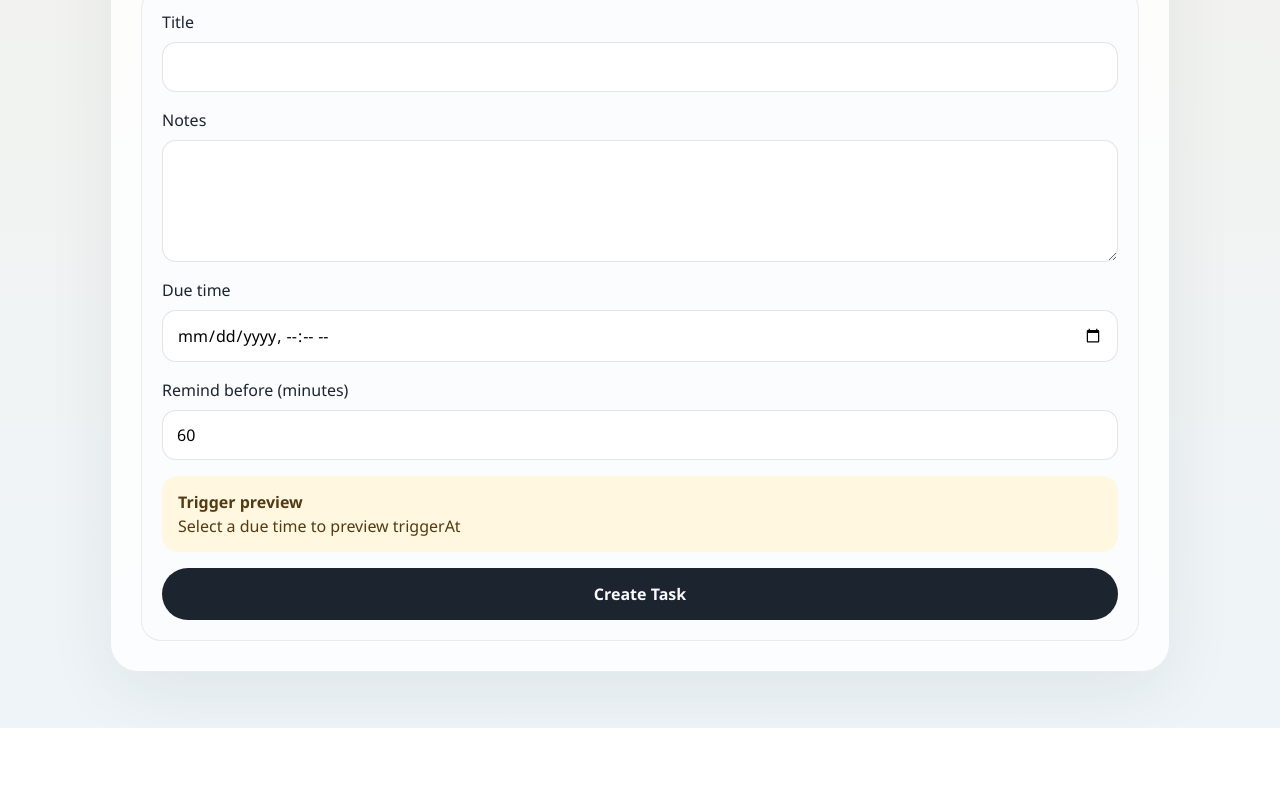
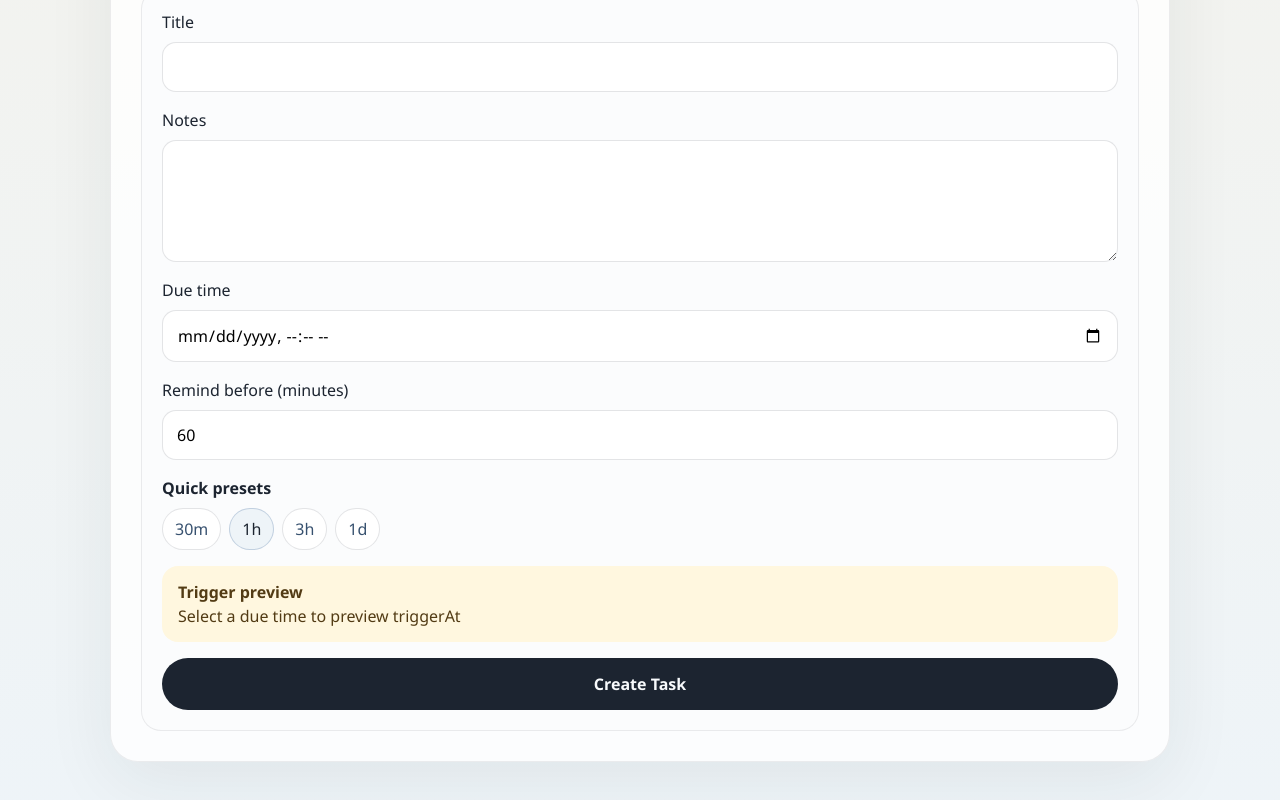
Before and after one commit to mordenkainennn/ZenWhen, a Vue app: page /tasks/new in a window 1280 px wide. Shown: the part 737-1537 px from the top of the page. Before the commit the page ends 1465 px from the top, so only its background shows below. Built offline with nearby package versions, Linux system fonts and the light colour scheme.

Commit message:
refactor: centralize notification syncing in task store
Move notification scanning and task refresh behavior
into the Pinia task store so task mutations and app
startup share the same sync flow.

Update the app shell and root app to call store-level
notification actions instead of duplicating logic.

```diff
--- a/src/components/TaskForm.vue
+++ b/src/components/TaskForm.vue
@@ -2,6 +2,7 @@
 import { computed, reactive, ref, watch } from "vue";
 import { formatDateTime } from "@/utils/date";
 import { computeTriggerAt } from "@/utils/task";
+import { REMINDER_PRESETS, validateTaskInput } from "@/utils/validation";
 
 const props = withDefaults(
   defineProps<{
@@ -67,22 +68,15 @@ function handleSubmit() {
   const title = form.title.trim();
   const remindBeforeMinutes = Number(form.remindBeforeMinutes);
 
-  if (!title) {
-    errorMessage.value = "Title is required.";
+  errorMessage.value = validateTaskInput({
+    title,
+    dueAt: form.dueAt,
+    remindBeforeMinutes,
+  });
+
+  if (errorMessage.value) {
     return;
   }
-
-  if (!form.dueAt) {
-    errorMessage.value = "Due time is required.";
-    return;
-  }
-
-  if (!Number.isFinite(remindBeforeMinutes) || remindBeforeMinutes < 0) {
-    errorMessage.value = "Remind before must be a non-negative number.";
-    return;
-  }
-
-  errorMessage.value = "";
 
   emit("submit", {
     title,
@@ -115,6 +109,22 @@ function handleSubmit() {
       <input v-model="form.remindBeforeMinutes" type="number" min="0" step="5" required />
     </label>
 
+    <div class="preset-group">
+      <span class="preset-label">Quick presets</span>
+      <div class="preset-list">
+        <button
+          v-for="preset in REMINDER_PRESETS"
+          :key="preset.label"
+          class="preset-button"
+          :class="{ 'preset-button-active': Number(form.remindBeforeMinutes) === preset.minutes }"
+          type="button"
+          @click="form.remindBeforeMinutes = preset.minutes"
+        >
+          {{ preset.label }}
+        </button>
+      </div>
+    </div>
+
     <div class="trigger-preview">
       <strong>Trigger preview</strong>
       <p>{{ triggerPreview }}</p>
--- a/src/styles/main.css
+++ b/src/styles/main.css
@@ -404,6 +404,35 @@ button {
   background: #fff;
 }
 
+.preset-group {
+  display: grid;
+  gap: 8px;
+}
+
+.preset-label {
+  font-weight: 600;
+}
+
+.preset-list {
+  display: flex;
+  flex-wrap: wrap;
+  gap: 8px;
+}
+
+.preset-button {
+  padding: 8px 12px;
+  border: 1px solid rgba(28, 36, 48, 0.12);
+  border-radius: 999px;
+  background: #fff;
+  color: #37516f;
+}
+
+.preset-button-active {
+  border-color: rgba(51, 92, 145, 0.24);
+  background: #eef4f8;
+  color: #1c2430;
+}
+
 .trigger-preview {
   padding: 14px 16px;
   border-radius: 16px;
--- /dev/null
+++ b/src/utils/validation.ts
@@ -0,0 +1,32 @@
+export const REMINDER_PRESETS = [
+  { label: "30m", minutes: 30 },
+  { label: "1h", minutes: 60 },
+  { label: "3h", minutes: 180 },
+  { label: "1d", minutes: 1440 },
+];
+
+export function validateTaskInput(input: {
+  title: string;
+  dueAt: string;
+  remindBeforeMinutes: number;
+}) {
+  const title = input.title.trim();
+
+  if (!title) {
+    return "Title is required.";
+  }
+
+  if (title.length > 120) {
+    return "Title must be 120 characters or fewer.";
+  }
+
+  if (!input.dueAt) {
+    return "Due time is required.";
+  }
+
+  if (!Number.isFinite(input.remindBeforeMinutes) || input.remindBeforeMinutes < 0) {
+    return "Remind before must be a non-negative number.";
+  }
+
+  return "";
+}
```
Also changed, not shown: 1 other file (tests, documents, lock files or other folders).
